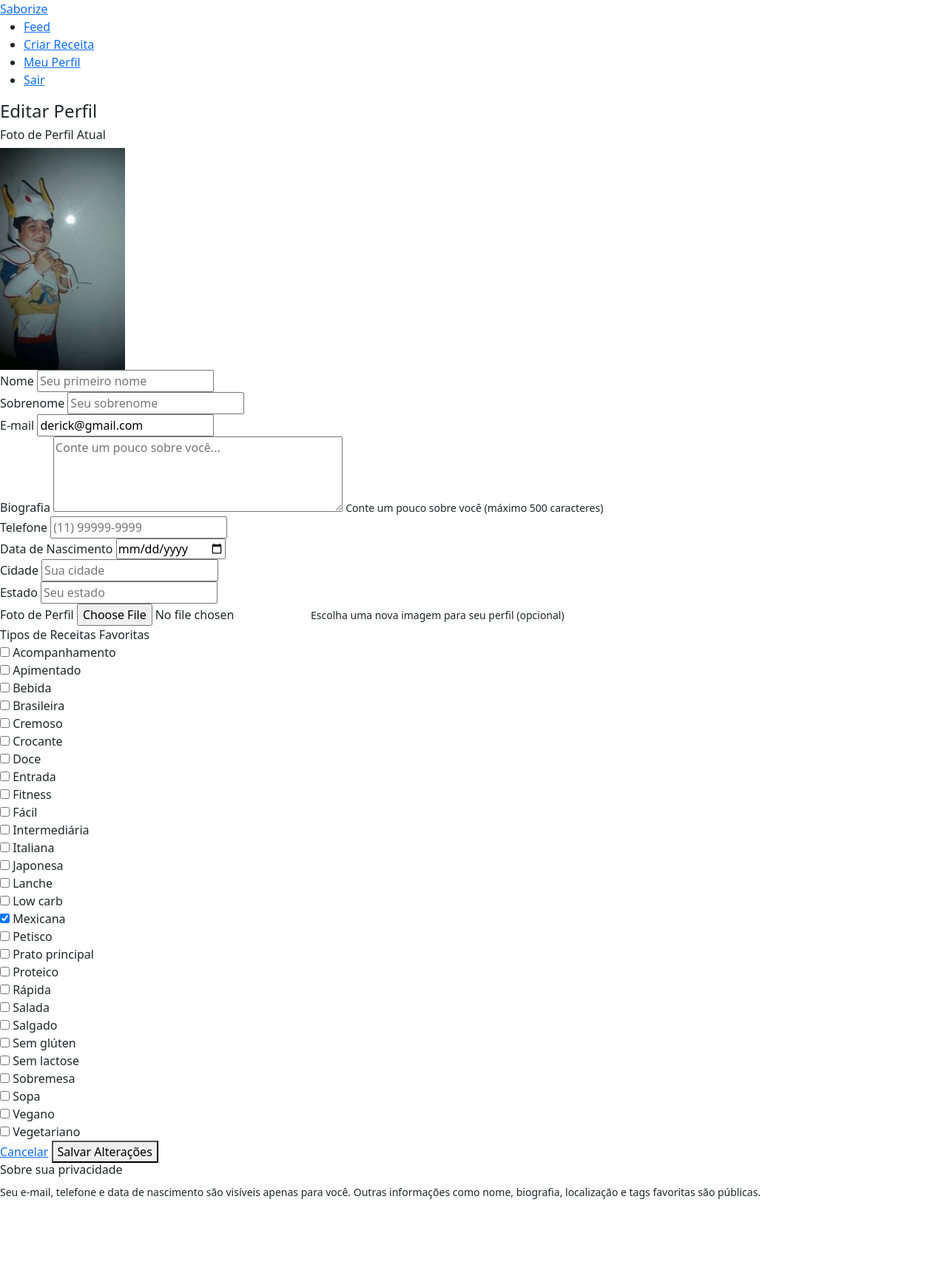
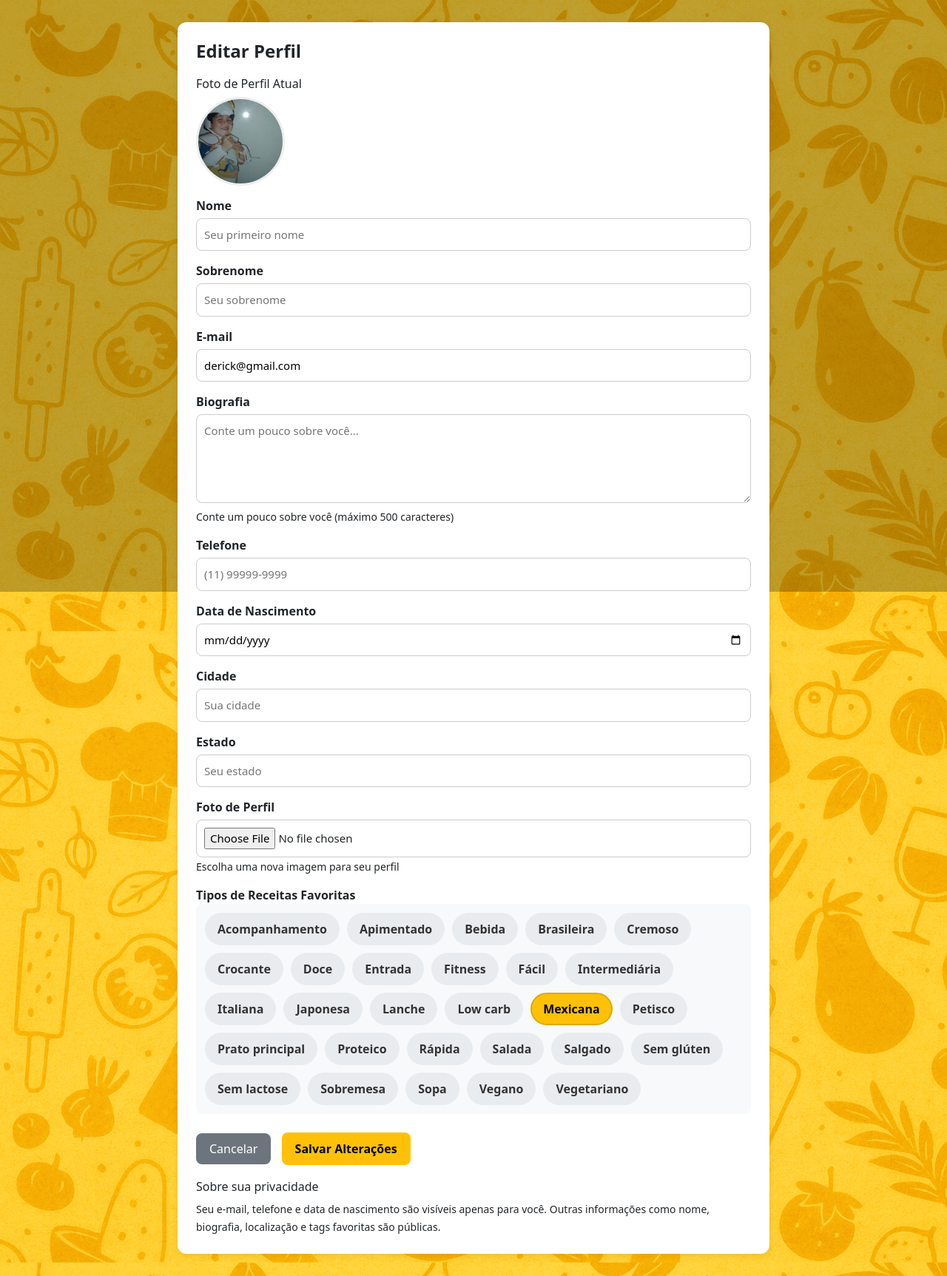
Before and after one commit to S204-Inatel-2025-2/Saborize, a Django app: page /editar-perfil/ in a window 1280 px wide. Shown: the whole page at 74% size. Before the commit the page ends 1621 px from the top, so only its background shows below. Run offline with Django 5.2, Linux system fonts and the light colour scheme; a user stored in the database is signed in; data comes from the database, SQL or seed files in the repository; both versions use the stored data as it was after the commit.

Commit message:
Front Update
Agora as novas funções criadas estão com o Front padronizado.

```diff
--- a/backend/Saboreie/autenticacao/templates/autenticacao/editar_perfil.html
+++ b/backend/Saboreie/autenticacao/templates/autenticacao/editar_perfil.html
@@ -3,33 +3,137 @@
 {% block title %}Editar Perfil{% endblock %}
 
 {% block content %}
-<!-- Navbar -->
-<nav>
-    <div>
-        <a href="{% url 'home' %}">Saborize</a>
-        <ul>
-            {% if user.is_authenticated %}
-                <li><a href="{% url 'feed_receitas' %}">Feed</a></li>
-                <li><a href="{% url 'criar_receita' %}">Criar Receita</a></li>
-                <li><a href="{% url 'perfil' %}">Meu Perfil</a></li>
-                <li><a href="{% url 'logout' %}">Sair</a></li>
-            {% else %}
-                <li><a href="{% url 'paginaLogin' %}">Login</a></li>
-                <li><a href="{% url 'registrarUser' %}">Registrar</a></li>
-            {% endif %}
-        </ul>
-    </div>
-</nav>
+<style>
+    /* Container geral */
+    .edit-container {
+        max-width: 800px;
+        margin: 30px auto;
+        background: #fff;
+        padding: 25px;
+        border-radius: 12px;
+        box-shadow: 0 2px 10px rgba(0,0,0,0.08);
+    }
 
-<div>
-    <div>
-        <div>
-            <h4>Editar Perfil</h4>
+    .edit-title {
+        font-size: 24px;
+        font-weight: bold;
+        margin-bottom: 20px;
+    }
+
+    /* Foto */
+    .profile-photo {
+        width: 120px;
+        height: 120px;
+        border-radius: 50%;
+        object-fit: cover;
+        border: 3px solid #eee;
+    }
+
+    /* Inputs */
+    .form-group {
+        margin-bottom: 15px;
+    }
+
+    .form-group label {
+        font-weight: 600;
+    }
+
+    input, select, textarea {
+        width: 100%;
+        padding: 10px;
+        border: 1px solid #ccc;
+        border-radius: 8px;
+        font-size: 15px;
+        margin-top: 5px;
+    }
+
+    textarea {
+        min-height: 120px;
+    }
+
+    /* AREA DE TAGS FAVORITAS — NOVA VERSÃO ESTILIZADA */
+    .tags-box {
+        display: flex;
+        flex-wrap: wrap;
+        gap: 10px;
+        padding: 12px;
+        border-radius: 8px;
+        background: #f8f9fa;
+    }
+
+    /* Ocultar checkbox real */
+    .tag-item input {
+        display: none;
+    }
+
+    /* Cada tag como um botão/pílula */
+    .tag-pill {
+        padding: 8px 15px;
+        border-radius: 25px;
+        background: #e9ecef;
+        color: #333;
+        font-weight: 600;
+        cursor: pointer;
+        border: 2px solid transparent;
+        transition: 0.2s;
+        display: inline-block;
+        user-select: none;
+    }
+
+    /* Quando a tag for selecionada */
+    .tag-item input:checked + .tag-pill {
+        background: #FFC107;
+        color: black;
+        border-color: #e0a800;
+    }
+
+    /* Hover */
+    .tag-pill:hover {
+        background: #dedede;
+    }
+
+    /* Botões */
+    .btn-save {
+        background: #FFC107;
+        color: #000;
+        font-weight: bold;
+        padding: 10px 18px;
+        border: none;
+        border-radius: 8px;
+        cursor: pointer;
+        text-decoration: none;
+    }
+
+    .btn-save:hover {
+        background: #e0a800;
+    }
+
+    .btn-cancel {
+        background: #6c757d;
+        color: #fff;
+        padding: 10px 18px;
+        border-radius: 8px;
+        text-decoration: none;
+        margin-right: 10px;
+    }
+
+    .btn-cancel:hover {
+        background: #5a6268;
+    }
+
+    .buttons-area {
+        margin-top: 25px;
+    }
+</style>
+
+<div class="edit-container">
+
+    <h4 class="edit-title">Editar Perfil</h4>
 
     <!-- Mensagens -->
     {% if messages %}
         {% for message in messages %}
-                    <div>{{ message }}</div>
+            <div class="alert alert-info">{{ message }}</div>
         {% endfor %}
     {% endif %}
 
@@ -37,124 +141,96 @@
         {% csrf_token %}
 
         <!-- Foto de perfil atual -->
-                <div>
+        <div class="form-group">
             <h6>Foto de Perfil Atual</h6>
             {% if user.foto_perfil %}
-                        <img src="{{ user.foto_perfil.url }}" alt="Foto atual">
+                <img src="{{ user.foto_perfil.url }}" class="profile-photo">
             {% else %}
                 <div>[Sem foto de perfil]</div>
             {% endif %}
         </div>
 
-                <!-- Informações pessoais -->
-                <div>
-                    <div>
+        <!-- Nome -->
+        <div class="form-group">
             <label for="{{ form.first_name.id_for_label }}">{{ form.first_name.label }}</label>
             {{ form.first_name }}
             {% if form.first_name.errors %}
-                            <div>{{ form.first_name.errors.0 }}</div>
+                <small class="text-danger">{{ form.first_name.errors.0 }}</small>
             {% endif %}
         </div>
-                    <div>
+
+        <div class="form-group">
             <label for="{{ form.last_name.id_for_label }}">{{ form.last_name.label }}</label>
             {{ form.last_name }}
             {% if form.last_name.errors %}
-                            <div>{{ form.last_name.errors.0 }}</div>
+                <small class="text-danger">{{ form.last_name.errors.0 }}</small>
             {% endif %}
+        </div>
+
+        <!-- Email -->
+        <div class="form-group">
+            <label>{{ form.email.label }}</label>
+            {{ form.email }}
+        </div>
+
+        <!-- Bio -->
+        <div class="form-group">
+            <label>{{ form.bio.label }}</label>
+            {{ form.bio }}
+            <small>Conte um pouco sobre você (máximo 500 caracteres)</small>
+        </div>
+
+        <!-- Contato -->
+        <div class="form-group">
+            <label>{{ form.telefone.label }}</label>
+            {{ form.telefone }}
+        </div>
+
+        <div class="form-group">
+            <label>{{ form.data_nascimento.label }}</label>
+            {{ form.data_nascimento }}
+        </div>
+
+        <!-- Localização -->
+        <div class="form-group">
+            <label>{{ form.cidade.label }}</label>
+            {{ form.cidade }}
+        </div>
+
+        <div class="form-group">
+            <label>{{ form.estado.label }}</label>
+            {{ form.estado }}
+        </div>
+
+        <!-- Foto nova -->
+        <div class="form-group">
+            <label>{{ form.foto_perfil.label }}</label>
+            {{ form.foto_perfil }}
+            <small>Escolha uma nova imagem para seu perfil</small>
+        </div>
+
+        <!-- TAGS FAVORITAS — NOVO LAYOUT -->
+        <div class="form-group">
+            <label>{{ form.tags_favoritas.label }}</label>
+
+            <div class="tags-box">
+                {% for tag in form.tags_favoritas %}
+                    <label class="tag-item">
+                        {{ tag.tag }}
+                        <span class="tag-pill">{{ tag.choice_label }}</span>
+                    </label>
+                {% endfor %}
             </div>
         </div>
 
-                <div>
-                    <label for="{{ form.email.id_for_label }}">{{ form.email.label }}</label>
-                    {{ form.email }}
-                    {% if form.email.errors %}
-                        <div>{{ form.email.errors.0 }}</div>
-                    {% endif %}
-                </div>
-
-                <div>
-                    <label for="{{ form.bio.id_for_label }}">{{ form.bio.label }}</label>
-                    {{ form.bio }}
-                    <small>Conte um pouco sobre você (máximo 500 caracteres)</small>
-                    {% if form.bio.errors %}
-                        <div>{{ form.bio.errors.0 }}</div>
-                    {% endif %}
-                </div>
-
-                <!-- Contato -->
-                <div>
-                    <div>
-                        <label for="{{ form.telefone.id_for_label }}">{{ form.telefone.label }}</label>
-                        {{ form.telefone }}
-                        {% if form.telefone.errors %}
-                            <div>{{ form.telefone.errors.0 }}</div>
-                        {% endif %}
-                    </div>
-                    <div>
-                        <label for="{{ form.data_nascimento.id_for_label }}">{{ form.data_nascimento.label }}</label>
-                        {{ form.data_nascimento }}
-                        {% if form.data_nascimento.errors %}
-                            <div>{{ form.data_nascimento.errors.0 }}</div>
-                        {% endif %}
-                    </div>
-                </div>
-
-                <!-- Localização -->
-                <div>
-                    <div>
-                        <label for="{{ form.cidade.id_for_label }}">{{ form.cidade.label }}</label>
-                        {{ form.cidade }}
-                        {% if form.cidade.errors %}
-                            <div>{{ form.cidade.errors.0 }}</div>
-                        {% endif %}
-                    </div>
-                    <div>
-                        <label for="{{ form.estado.id_for_label }}">{{ form.estado.label }}</label>
-                        {{ form.estado }}
-                        {% if form.estado.errors %}
-                            <div>{{ form.estado.errors.0 }}</div>
-                        {% endif %}
-                    </div>
-                </div>
-
-                <!-- Nova foto de perfil -->
-                <div>
-                    <label for="{{ form.foto_perfil.id_for_label }}">{{ form.foto_perfil.label }}</label>
-                    {{ form.foto_perfil }}
-                    <small>Escolha uma nova imagem para seu perfil (opcional)</small>
-                    {% if form.foto_perfil.errors %}
-                        <div>{{ form.foto_perfil.errors.0 }}</div>
-                    {% endif %}
-                </div>
-
-                <!-- Tags favoritas -->
-                <div>
-                    <label>{{ form.tags_favoritas.label }}</label>
-                    <div>
-                        {% for tag in form.tags_favoritas %}
-                            <div>
-                                {{ tag.tag }}
-                                <label for="{{ tag.id_for_label }}">{{ tag.choice_label }}</label>
-                            </div>
-                        {% endfor %}
-                    </div>
-                    {% if form.tags_favoritas.errors %}
-                        <div>{{ form.tags_favoritas.errors.0 }}</div>
-                    {% endif %}
-                    {% if not form.tags_favoritas %}
-                        <p>Nenhuma tag disponível. <a href="/admin/">Adicione tags no painel administrativo</a>.</p>
-                    {% endif %}
-                </div>
-
         <!-- Botões -->
-                <div>
-                    <a href="{% url 'perfil' %}">Cancelar</a>
-                    <button type="submit">Salvar Alterações</button>
+        <div class="buttons-area">
+            <a href="{% url 'perfil' %}" class="btn-cancel">Cancelar</a>
+            <button type="submit" class="btn-save">Salvar Alterações</button>
         </div>
     </form>
 
-            <!-- Dica sobre privacidade -->
-            <div>
+    <div style="margin-top: 20px;">
         <h6>Sobre sua privacidade</h6>
         <small>
             Seu e-mail, telefone e data de nascimento são visíveis apenas para você.
@@ -162,6 +238,5 @@
         </small>
     </div>
 </div>
-    </div>
-</div>
+
 {% endblock %}
--- a/backend/Saboreie/templates/base.html
+++ b/backend/Saboreie/templates/base.html
@@ -2,59 +2,105 @@
 <html lang="pt-br">
 
 <head>
+    {% load static %}
+
     <meta charset="utf-8">
     <meta http-equiv="X-UA-Compatible" content="IE=edge">
     <meta name="viewport" content="width=device-width, initial-scale=1">
 
     <title>{% block title %}Saborize{% endblock title %}</title>
-      <link href="https://cdn.jsdelivr.net/npm/bootstrap@5.3.3/dist/css/bootstrap.min.css" rel="stylesheet" integrity="sha384-QWTKZyjpPEjISv5WaRU9OFeRpok6YctnYmDr5pNlyT2bRjXh0JMhjY6hW+ALEwIH" crossorigin="anonymous">
+
+    <!-- Bootstrap -->
+    <link href="https://cdn.jsdelivr.net/npm/bootstrap@5.3.3/dist/css/bootstrap.min.css" rel="stylesheet">
+
+    <!-- Bootstrap Icons -->
     <link href="https://cdn.jsdelivr.net/npm/bootstrap-icons@1.11.3/font/bootstrap-icons.css" rel="stylesheet">
-      <!-- Link para fonte do cabeçalho -->
+
+    <!-- Fonte do cabeçalho -->
     <link rel="preconnect" href="https://fonts.googleapis.com">
     <link rel="preconnect" href="https://fonts.gstatic.com" crossorigin>
     <link href="https://fonts.googleapis.com/css2?family=Changa+One:ital@0;1&display=swap" rel="stylesheet">
 
+    <style>
+        /* ============================
+            BACKGROUND GLOBAL
+        ============================ */
+        body {
+            background-image: url("{% static 'imagens/background.png' %}");
+            background-size: cover;
+            background-position: center;
+            background-attachment: fixed;
+            background-repeat: no-repeat;
+            min-height: 100vh;
 
-      <style>
-            /* Cores personalizadas */
+            /* contraste */
+            position: relative;
+        }
+
+        body::before {
+            content: "";
+            position: fixed;
+            top: 0;
+            left: 0;
+            width: 100%;
+            height: 100%;
+            background: rgba(0,0,0,0.25); /* Ajuste se quiser mais escuro ou claro */
+            pointer-events: none;
+            z-index: -1;
+        }
+
+        /* ============================
+            NAVBAR
+        ============================ */
         .navbar-custom {
-                background-color: #000000; /* Preto */
+            background-color: #000000;
         }
+
         .navbar-custom .navbar-brand,
         .navbar-custom .nav-link {
-                color: #FFD700; /* Amarelo */
+            color: #FFD700;
             font-family: "Changa One", sans-serif;
-                font-style: normal;
         }
+
         .navbar-custom .nav-link:hover {
-                color: #fff200; /* Amarelo mais claro no hover */
+            color: #fff200;
         }
+
+        /* ============================
+            CARDS
+        ============================ */
         .card-custom {
             border: none;
             border-radius: 15px;
+            background: rgba(255, 255, 255, 0.92);
+            backdrop-filter: blur(4px);
             box-shadow: 0 5px 15px rgba(0,0,0,0.3);
         }
+
+        /* ============================
+            BOTÕES
+        ============================ */
         .btn-custom {
-                background-color: #FFD700; /* Amarelo */
-                color: #000000; /* Preto */
+            background-color: #FFD700;
+            color: #000000;
             font-weight: bold;
         }
+
         .btn-custom:hover {
             background-color: #e6c200;
             color: #000000;
         }
     </style>
-
 </head>
 
 <body>
 
     <div class="container-fluid p-0">
         {% block content %}
-        {# O conteúdo das outras páginas será inserido aqui #}
         {% endblock content %}
     </div>
 
-      <script src="https://cdn.jsdelivr.net/npm/bootstrap@5.3.3/dist/js/bootstrap.bundle.min.js" integrity="sha384-YvpcrYf0tY3lHB60NNkmXc5s9fDVZLESaAA55NDzOxhy9GkcIdslK1eN7N6jIeHz" crossorigin="anonymous"></script>
+    <script src="https://cdn.jsdelivr.net/npm/bootstrap@5.3.3/dist/js/bootstrap.bundle.min.js"></script>
 </body>
+
 </html>
```
Also changed, not shown: backend/Saboreie/Saboreie/settings.py (+15 -29 lines), backend/Saboreie/autenticacao/templates/autenticacao/perfil.html (+149 -92 lines), backend/Saboreie/db.sqlite3 (added), backend/Saboreie/media/perfil/22180154_1322812371163614_503241623448761481_o.jpg (added), backend/Saboreie/static/imagens/background.png (added). Lines whose indentation alone changed are shown as unchanged.
